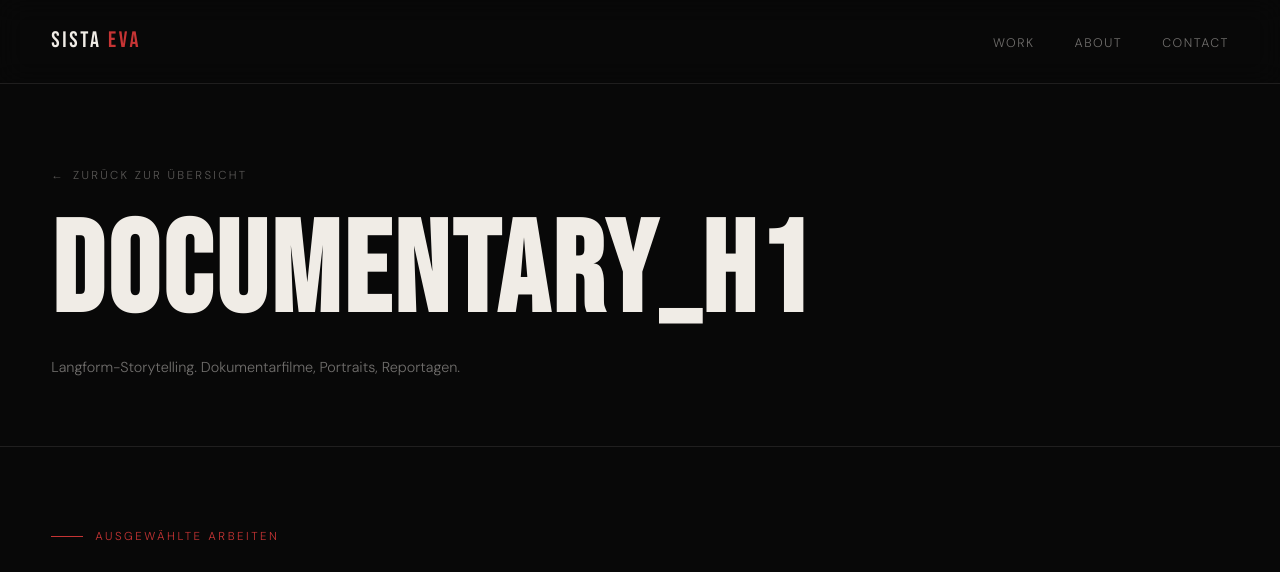
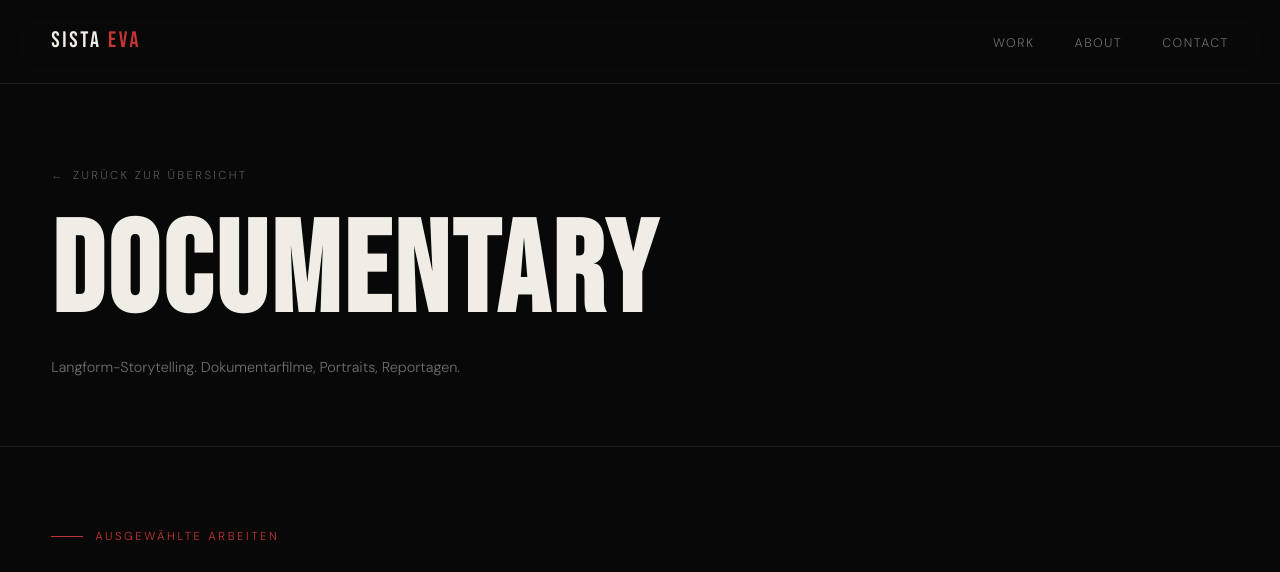
Before and after one commit to sistaevaproductions/github.io, a plain HTML site: page documentary.html in a window 1280 px wide. Shown: the top 572 px of the page. Drawn offline with Linux system fonts and the light colour scheme.

Commit message:
Update documentary.html

```diff
--- a/documentary.html
+++ b/documentary.html
@@ -73,7 +73,7 @@
 
 <div class="page-header">
   <a href="index.html" class="back-link">Zurück zur Übersicht</a>
-  <h1 class="page-title">Documentary_H1</h1>
+  <h1 class="page-title">Documentary</h1>
   <p class="page-desc">Langform-Storytelling. Dokumentarfilme, Portraits, Reportagen.</p>
 </div>
 
```
